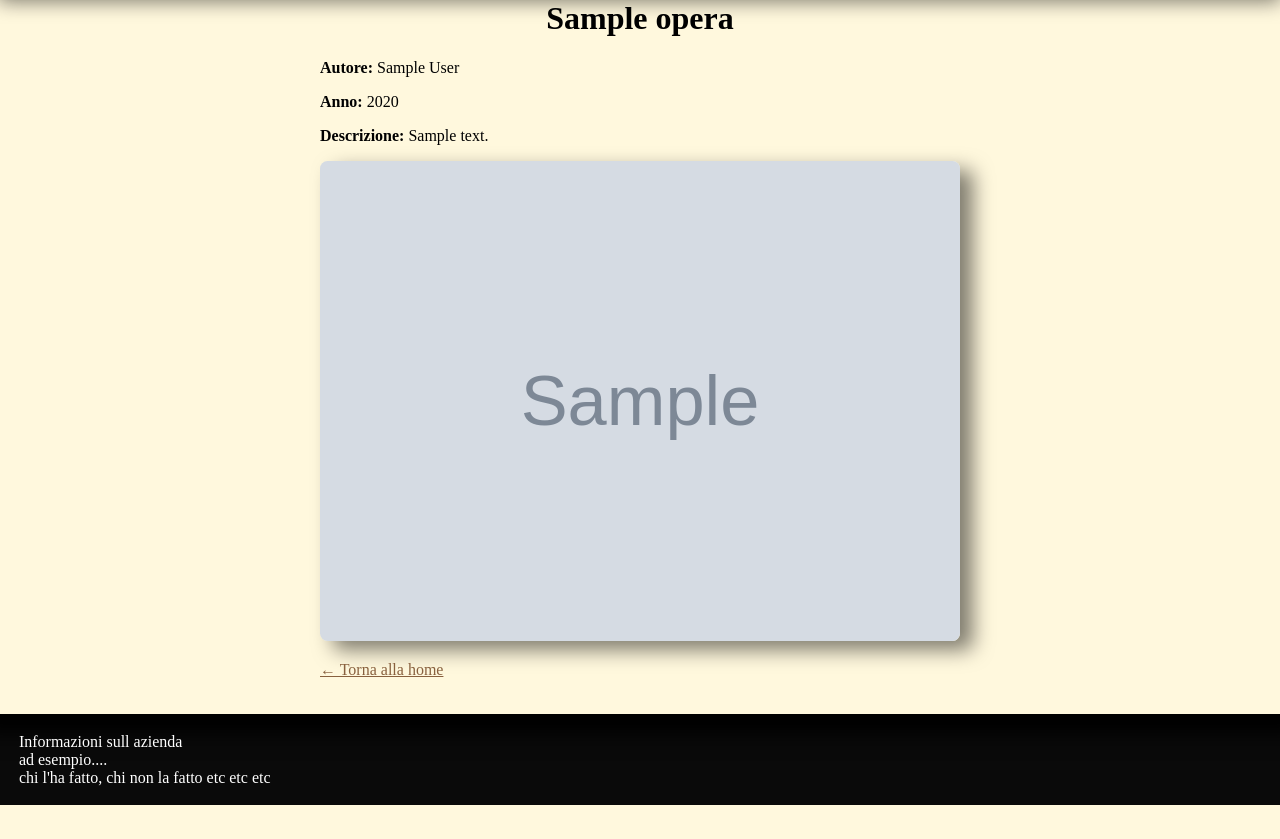
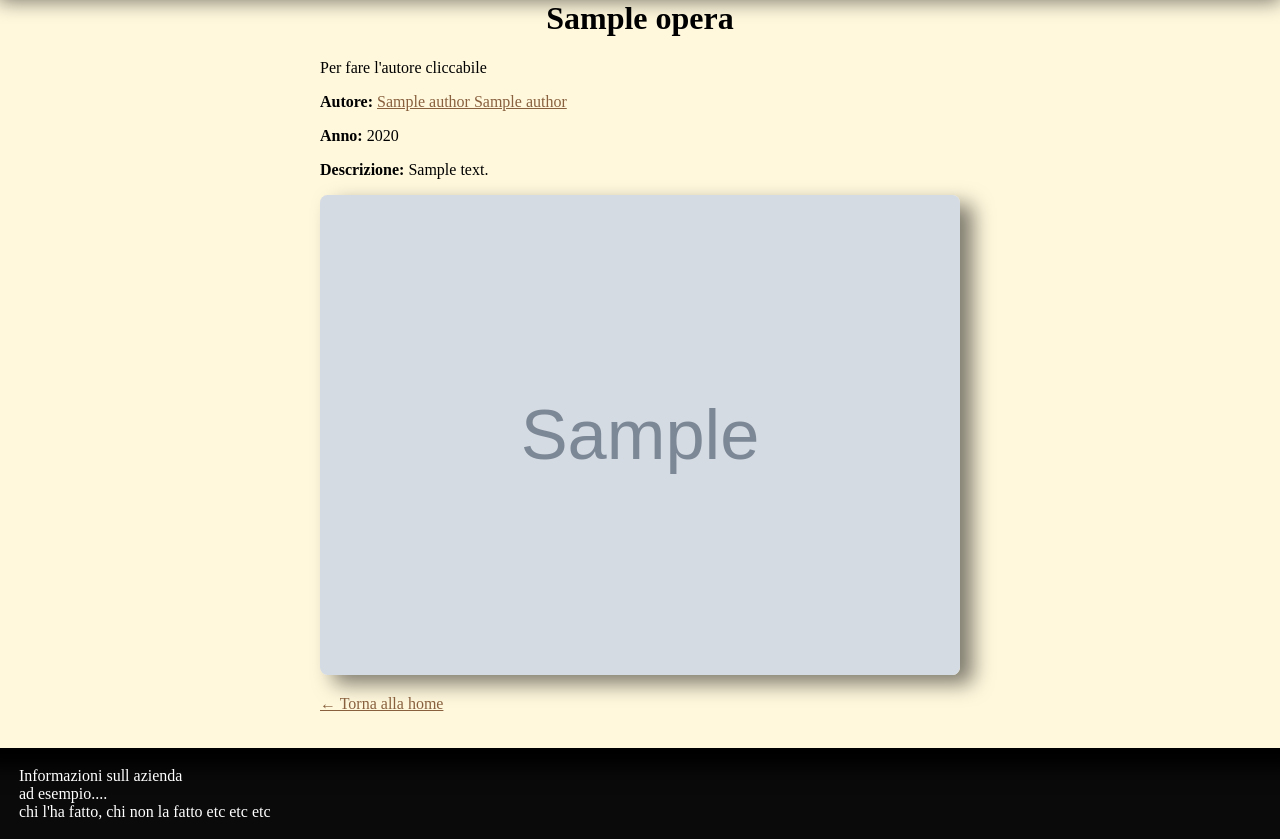
Before and after one commit to Bachk6/Progetto-Volta, a Django app: template sitomuseo/templates/detail.html in a window 1280 px wide. Shown: the part 62-901 px from the top of the page. Before the commit the page ends 867 px from the top, so only its background shows below. Run offline with Django 5.2, Linux system fonts and the light colour scheme; the template is opened without the code that fills it: most values are stand-ins (such as "Sample title", 1, 10 or a date in 2020); grey boxes marked "Sample" are stand-in pictures.

Commit message:
Collegamento iper testuale dettaglio opera-autore

```diff
--- a/projectvolta/urls.py
+++ b/projectvolta/urls.py
@@ -24,7 +24,7 @@ urlpatterns = [
     path('admin/', admin.site.urls),
     path("placeholder/",views.placeholder, name="placeholder"),
     path("home/",views.home, name="home"),
-    path("detail/<int:opera_id>",views.detail,name="detail")
+    path("detail/<int:opera_id>",views.detail,name="detail"),
     path('autori/', views.lista_autori, name='lista_autori'),
     path('autori/<int:id>/', views.dettaglio_autore, name='dettaglio_autore'),
     path('', include('sitomuseo.urls')),
--- a/sitomuseo/templates/detail.html
+++ b/sitomuseo/templates/detail.html
@@ -2,7 +2,17 @@
     {%block pagetitle%}{{ opera.title }} - Dettagli{%endblock%}
     {%block title %}{{ opera.title }}{%endblock%}
     {%block content%}
-    <p><strong>Autore:</strong> {{ opera.author }}</p>
+    Per fare l'autore cliccabile
+    {% if opera.author %}
+  <p><strong>Autore:</strong>
+    <a href="{% url 'dettaglio_autore' opera.author.id %}">
+      {{ opera.author.nome }} {{ opera.author.cognome }}
+    </a>
+  </p>
+{% else %}
+  <p><strong>Autore:</strong> Sconosciuto</p>
+{% endif %}
+
     <p><strong>Anno:</strong> {{ opera.year }}</p>
     <p><strong>Descrizione:</strong> {{ opera.description }}</p>
     {% if opera.image %}
```
